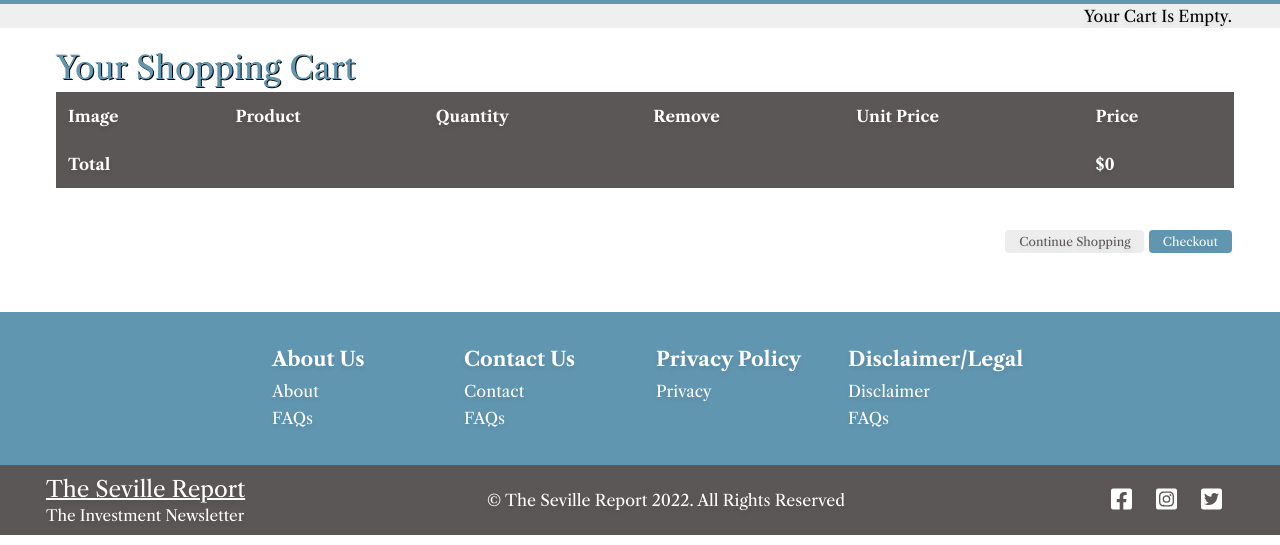
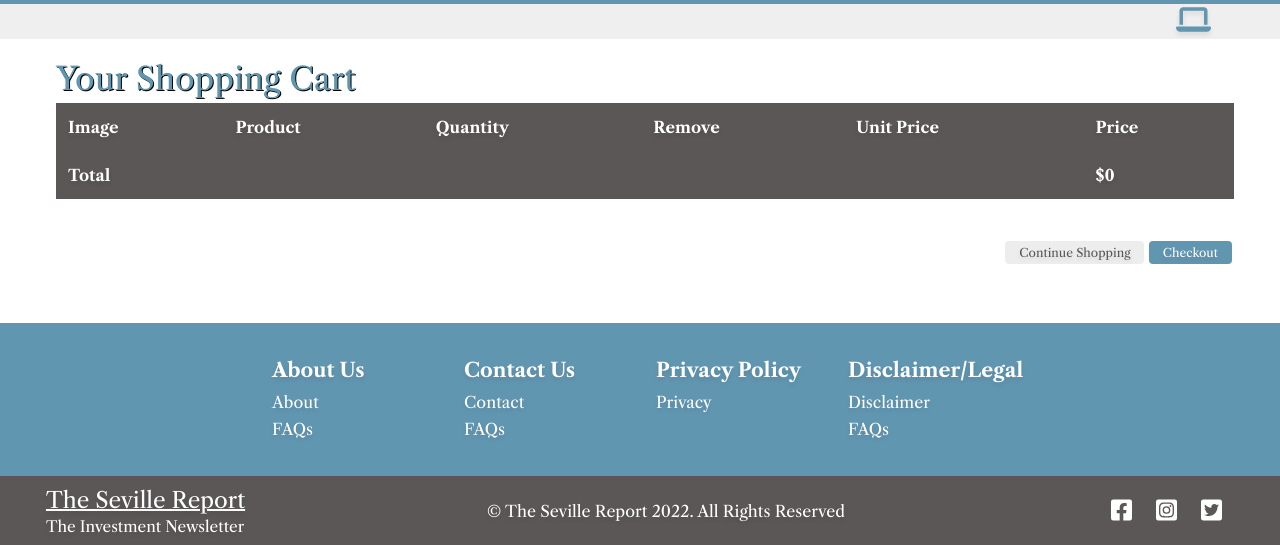
Before and after one commit to P-R-Black/SR_website, a Django app: page /cart/ in a window 1280 px wide. Shown: the part 64-609 px from the top of the page. Run offline with Django 4.2, Linux system fonts and the light colour scheme; parts of the project's set-up code (start-up, migrations or seed data) failed here and were passed over; some libraries are stand-ins or nearby versions.

Commit message:
cart_update

```diff
--- a/mysite/blog/templates/blog/post/detail.html
+++ b/mysite/blog/templates/blog/post/detail.html
@@ -14,10 +14,10 @@
           <div class="blog_author">By {{ post.author.first_name|title }} {{ post.author.last_name|title}}</div>
           <div class="pub_date_read_time">
             <div class="blog_pub_date">{{ post.publish|date:"M d, Y " }}<span>|{{ post.publish|date:" f A" }}</span></div>
-            <div class="blog_read_time">{{ time_to_read }} Mins</div>
+            <div class="blog_read_time">{{ time_to_read }} Minutes</div>
           </div>
       </div>
-      <img class="blog_main_img" src="{{ post.post_image.url }}" alt="main blog image">
+      <img class="blog_main_img" src="{{ post.post_header_image.url }}" alt="main blog image">
       <div class="blog_overview">{{ post.overview|safe }}</div>
       <hr class="blog_hr">
       <article class="blog_text">{{ post.body|safe }}</article>
--- a/mysite/mysite/settings.py
+++ b/mysite/mysite/settings.py
@@ -45,7 +45,7 @@ INSTALLED_APPS = [
     'payments.apps.PaymentsConfig',
     'blog.apps.BlogConfig',
     'ckeditor',
-    # 'ckeditor_uploader',
+    'ckeditor_uploader',
 ]
 
 MIDDLEWARE = [
@@ -164,3 +164,5 @@ CKEDITOR_CONFIGS = {
         'width': 1000,
     }
 }
+
+CKEDITOR_UPLOAD_PATH = 'uploads/'
--- a/mysite/mysite/urls.py
+++ b/mysite/mysite/urls.py
@@ -17,11 +17,13 @@ from django.contrib import admin
 from django.urls import path, include
 from django.conf import settings
 from django.conf.urls.static import static
+from blog import views
 
 
 urlpatterns = [
     path('admin/', admin.site.urls),
     path('blog/', include('blog.urls', namespace='blog')),
+    path('ckeditor', include('ckeditor_uploader.urls')),
     path('payments/', include('payments.urls', namespace='payments')),
     path('orders/', include('orders.urls', namespace='orders')),
     path('cart/', include('cart.urls', namespace='cart')),
--- a/mysite/static/css/store.css
+++ b/mysite/static/css/store.css
@@ -369,98 +369,50 @@ a.button.dark {
 
 /* * * * * * * * Sticky Cart * * * * * * * */
 .cart_section {
+    align-items: center;
     background-color: #efefef;
+    display: flex;
+    height: 2.20rem;
+    justify-content: flex-end;
     max-width: auto;
-    height: 1.5rem;
+    /* margin-top: 0;
+    padding-top: 0; */
+
 }
 
-.site_cart {
-    float: right;
-    margin-right: 3rem;
-    text-transform: capitalize;
+.all_cart_items {
+    height: 2rem;
+    margin-right: 4rem;
+    margin-top: 0;
+    width: 2.50rem;
 }
 
 
 
+.site_cart {
 
-/* * * * * * *  Checkout Section * * * * * * * /
-.checkout_section {
-    height: 100vh;
-}
+    color: white;
+    float: right;
+    font-size: .75rem;
+    width: 1rem;
+    height: 1rem;
+    background-color: #264f64;
+    border-radius: 50%;
 
-.checkout_title {
-    margin: 1rem 0 0 2rem;
-
+    display: flex;
+    justify-content: center;
+    align-items: center;
+    position: relative;
 }
 
 
-.order_info {
-    background-color: #efefef;
-    float: right;
-    margin-right: 5rem;
-    padding: .5rem 1.25rem;
-    width: 350px;
+.fa-laptop {
+    font-size: 1.75rem;
+    color: #6196B1;
+    position: absolute;
 }
 
-.order_info h3 {
-    color: #6196B1;
-    text-shadow: 0 3px 5px rgba(0, 0, 0, 0.1);
-}
-
-.order_info ul li {
-    margin: 1rem 1rem 1rem 1rem;
-    padding: 0;
-    font-size: 14px;
-}
-
-.order_info p {
-    font-weight: bold;
-    float: right;
-    margin-top: 1rem;
-}
-
-.order_info span {
-    float: right;
-}
-
-
-.order_form {
-    float: left;
-    margin-left: 2rem;
-    width:500px;
-}
-
-
-.order_form p {
-    padding:5px 9px;
-}
-
-.order_form input[type="submit"] {
-    color:#ffffff;
-    background:#6196B1;
-}
-
-form p label, form p input {
-    float: left;
-    clear: both;
-}
-
-form p label {
-    font-size:14px;
-    padding-bottom: 1px;
-    text-transform: capitalize;
-}
-
-form p input {
-    border-radius: 4px;
-    font-size: 12px;
-    padding: 10px 12px;
-    width: 300px;
-    margin-bottom: 10px;
-    background: #efefef;
-    color: #000000;
-
-}
+/* * * * * * * * Sticky Cart * * * * * * * */
 
 
 /* * * * * * * *  Success Section * * * * * * * */
@@ -552,6 +504,8 @@ form p input {
     color:#666;
     border-radius:4px;
 }
+
+
 
 
 /* * * * * * * *  Footer Section * * * * * * * */
--- a/mysite/store/templates/store/base.html
+++ b/mysite/store/templates/store/base.html
@@ -54,20 +54,19 @@
 <hr>
 
 <section class="cart_section">
-    <div class="site_cart">
-        {% with total_items=cart|length %}
-        {% if total_items > 0 %}
-        <p class="your_cart">Your cart:
-            <a href="{% url 'cart:cart_detail' %}">
-                {{ total_items }} item{{ total_items|pluralize }}:
-                ${{ cart.get_total_price }}
-            </a>
-        </p>
-        {% else %}
-        Your cart is empty.
-        {% endif %}
+    <a class="all_cart_items" href="{% url 'cart:cart_detail' %}">
+    <div class="file_download_icon"><i class="fa-solid fa-laptop"></i></div>
+    {% with total_items=cart|length %}
+            {% if total_items > 0 %}
+            <div class="site_cart">
+                {{ total_items }}
+            </div>
+            {% else %}
+            <div"></div>
+            {% endif %}
+
         {% endwith %}
-    </div>
+    </a>
 </section>
 {% block main %}
 {% endblock %}
--- a/todo.txt
+++ b/todo.txt
@@ -1,3 +1,3 @@
-Replace cart text with computer image for file download
-mobile All Post css
-figure how to get the time to read formula in one place so that it can be distrubuted to multiple views
+Figure how to get the time to read formula in one place so that it can be distrubuted to multiple views
+Add categories to models for Blog so that users can search by category
+Add tags to model
```
Also changed, not shown: mysite/blog/blog.py (+25 -27 lines), mysite/blog/models.py (+49 -4 lines), mysite/blog/templates/blog/post/blogs.html (+6 -4 lines), mysite/blog/views.py (+21 -26 lines), mysite/static/css/blog.css (+11 -0 lines), mysite/static/css/mobile_blog.css (+9 -0 lines), mysite/blog/migrations/0007_rename_post_image_post_post_header_image_and_more.py (added), mysite/blog/migrations/0008_alter_post_post_images.py (added), mysite/db.sqlite3, mysite/media/uploads/2023/02/12/fordinfopics001.jpeg (added), mysite/media/uploads/2023/02/12/fordinfopics002.jpeg (added), mysite/media/uploads/2023/02/12/fordinfopics003.jpeg (added).
